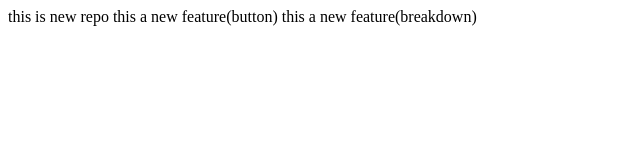
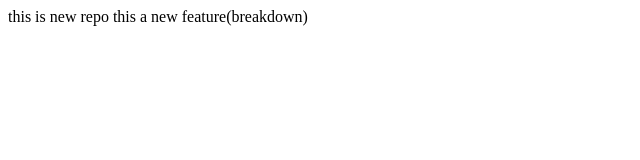
Before and after one commit to DodaNagaraj/Localrepo, a plain HTML site: page index.html in a window 1280 px wide. Shown: the whole page, without its empty margins (0-640 px from the left). Drawn offline with Linux system fonts and the light colour scheme.

Commit message:
delete button

```diff
--- a/index.html
+++ b/index.html
@@ -1,3 +1,2 @@
 <pr>this is new repo</pr>
-<pr>this a new feature(button)</pr>
 <pr>this a new feature(breakdown)</pr>
```
